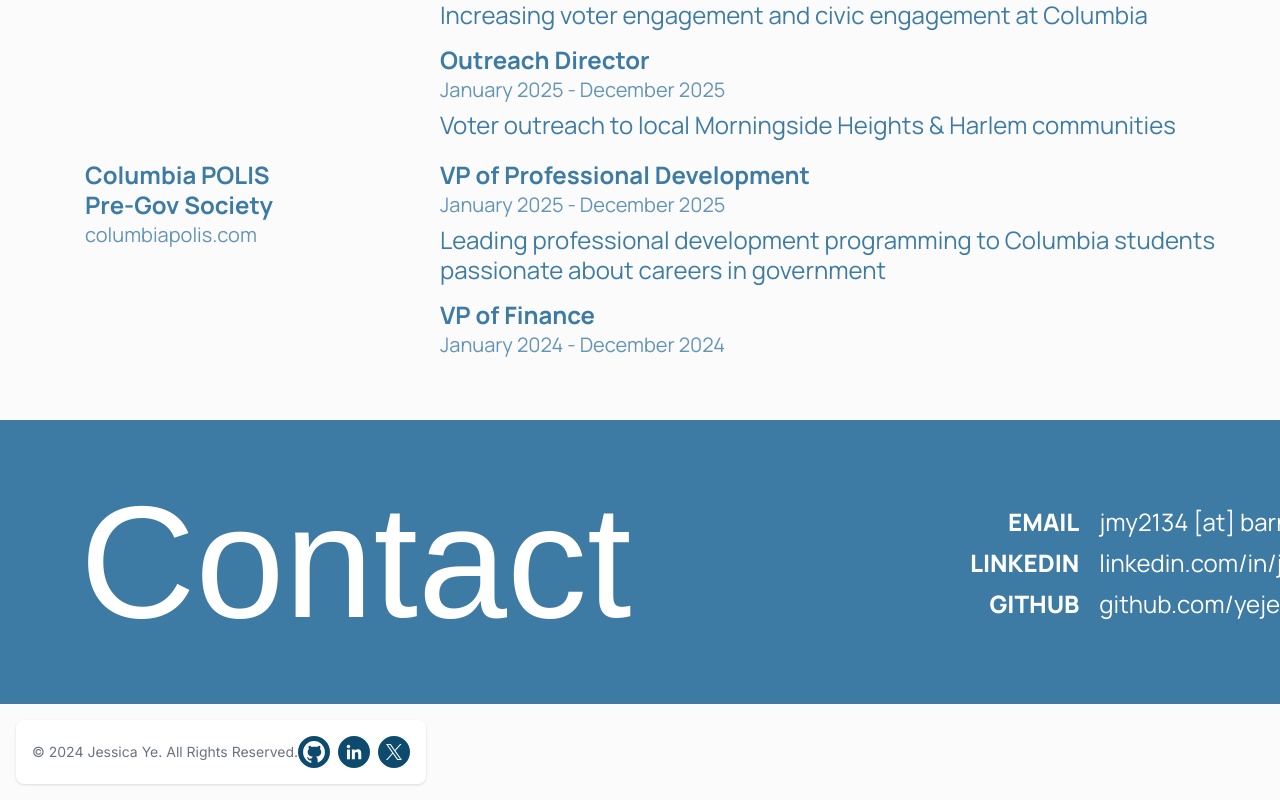
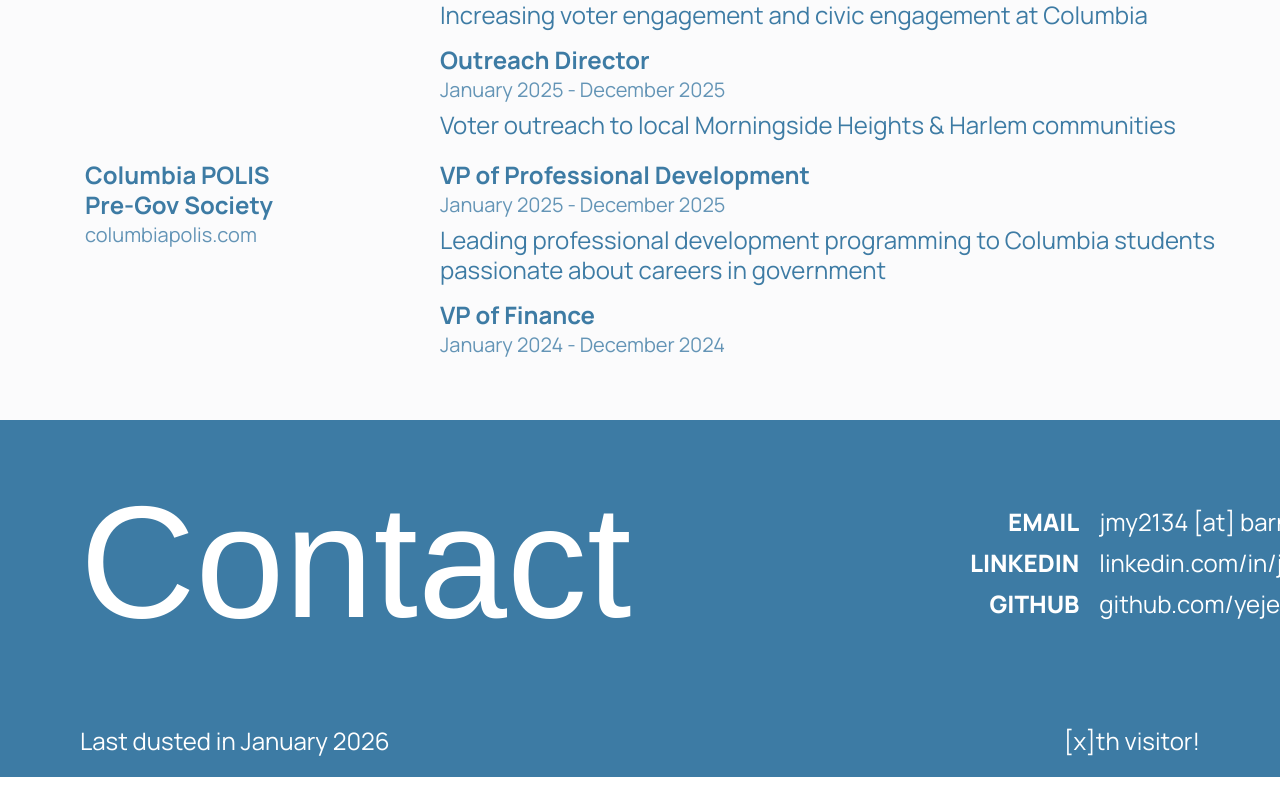
Before and after one commit to yejessica/portfolio, a Next.js app: page / in a window 1280 px wide. Shown: the part 2170-2970 px from the top of the page. After the commit the page ends 2947 px from the top, so only its background shows below. Built offline with nearby package versions, Linux system fonts and the light colour scheme; a web font is replaced by a local one.

Commit message:
Step 8: Update footer - Add 'Last dusted' text and visitor counter

```diff
--- a/components/Footer.js
+++ b/components/Footer.js
@@ -1,21 +1,11 @@
-import Image from 'next/image'
-
 export default function Footer() {
   return (
-    <footer className="bg-white rounded-lg shadow m-4 dark:bg-gray-800">
-      <div className="w-full mx-auto max-w-screen-xl p-4 md:flex md:items-center md:justify-between">
-        <span className="text-sm text-gray-500 sm:text-center dark:text-gray-400">© 2024 Jessica Ye. All Rights Reserved.</span>
-        <ul className="flex flex-wrap items-center mt-3 text-sm font-medium text-gray-500 dark:text-gray-400 sm:mt-0 space-x-2">
-          <a href="https://github.com/yejessica/" className="flex items-center space-x-3 rtl:space-x-reverse" target="_blank" rel="noopener noreferrer">
-            <Image src="/img/github.svg" className="h-8" alt="Github Logo" width={32} height={32} />
-          </a>
-          <a href="https://www.linkedin.com/in/jjessicaye/" className="flex items-center space-x-3 rtl:space-x-reverse" target="_blank" rel="noopener noreferrer">
-            <Image src="/img/linkedin.svg" className="h-8" alt="LinkedIn Logo" width={32} height={32} />
-          </a>
-          <a href="https://x.com/jjessicaye/" className="flex items-center space-x-3 rtl:space-x-reverse" target="_blank" rel="noopener noreferrer">
-            <Image src="/img/x.svg" className="h-8" alt="X Logo" width={32} height={32} />
-          </a>
-        </ul>
+    <footer className="bg-[#3d7ba4] content-stretch flex font-manrope font-normal items-center justify-between leading-[0] overflow-clip px-[80px] py-[20px] relative shrink-0 text-[24px] text-nowrap text-white w-full">
+      <div className="flex flex-col justify-center relative shrink-0">
+        <p className="leading-[normal] text-nowrap">Last dusted in January 2026</p>
+      </div>
+      <div className="flex flex-col justify-center relative shrink-0">
+        <p className="leading-[normal] text-nowrap">[x]th visitor!</p>
       </div>
     </footer>
   )
```
